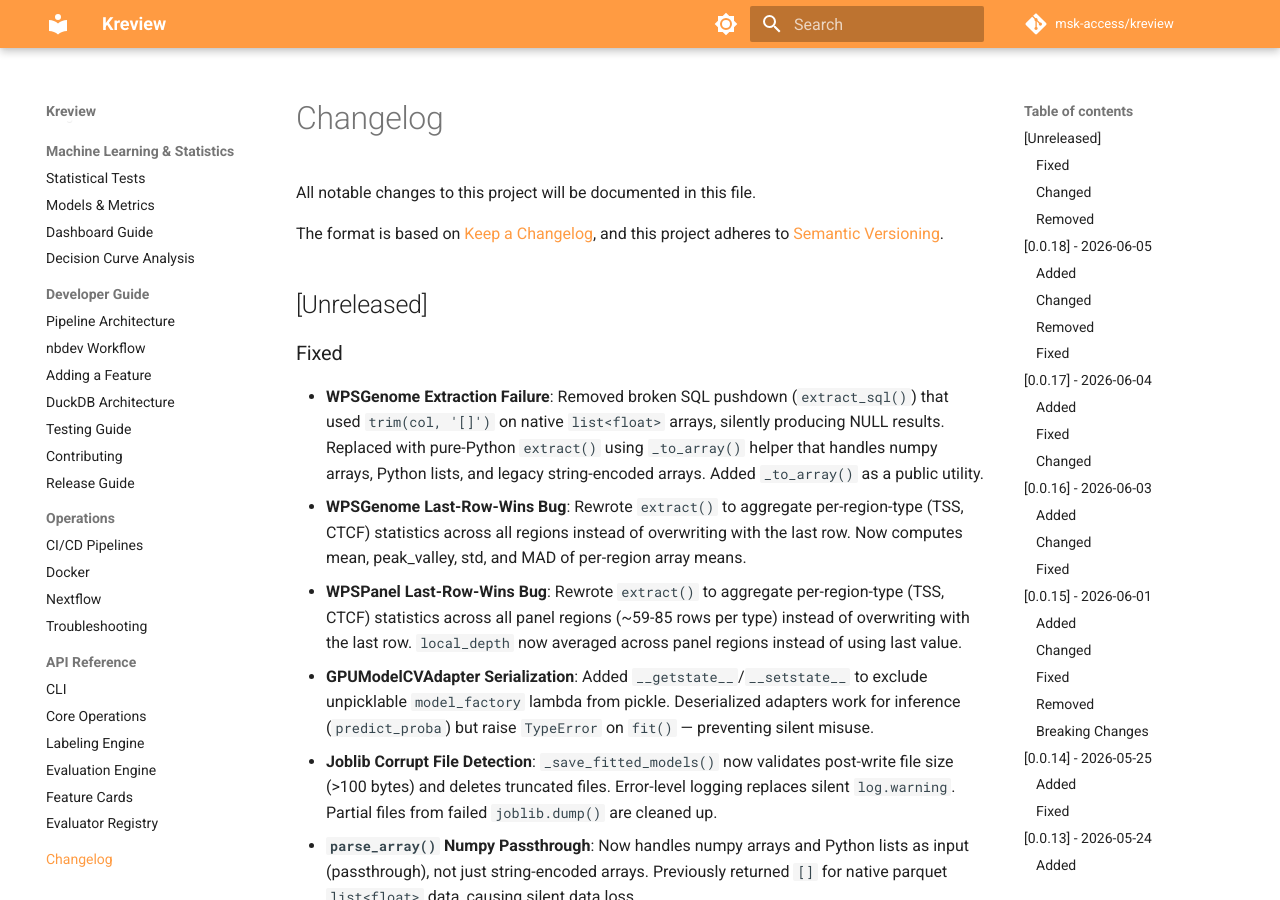
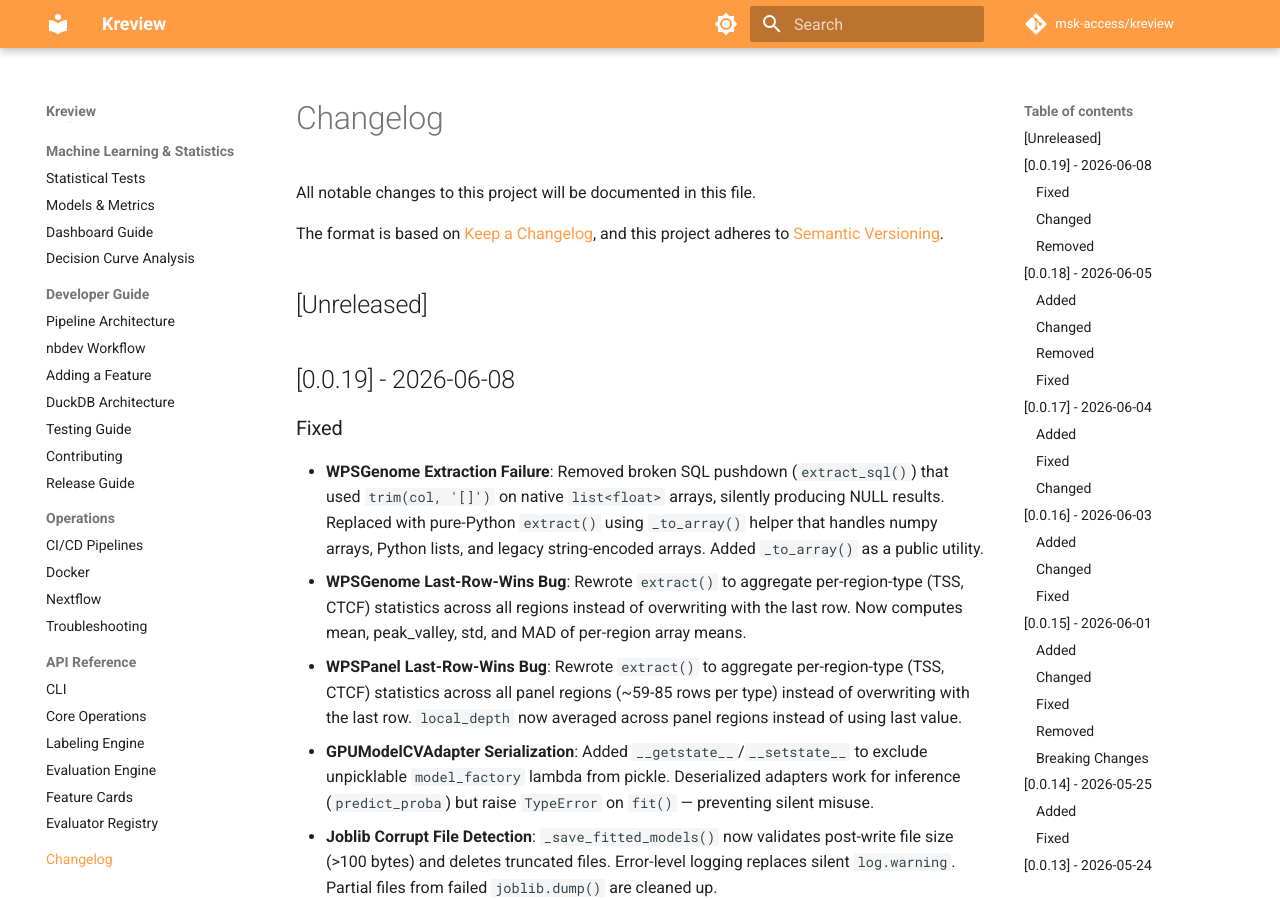
Before and after one commit to msk-access/kreview, an MkDocs documentation site: the page built from docs/changelog.md, in a window 1280 px wide and 900 px high. Built offline with MkDocs 1.6.1 and Material for MkDocs 9.7.7, drawn with Linux system fonts in a browser that asks for light colours; comment, search, counter and statistics services are not loaded; the version menu is left out.

Commit message:
release: v0.0.19

```diff
--- a/docs/changelog.md
+++ b/docs/changelog.md
@@ -6,6 +6,8 @@ The format is based on [Keep a Changelog](https://keepachangelog.com/en/1.0.0/),
 and this project adheres to [Semantic Versioning](https://semver.org/spec/v2.0.0.html).
 
 ## [Unreleased]
+
+## [0.0.19] - 2026-06-08
 
 ### Fixed
 - **WPSGenome Extraction Failure**: Removed broken SQL pushdown (`extract_sql()`) that used `trim(col, '[]')` on native `list<float>` arrays, silently producing NULL results. Replaced with pure-Python `extract()` using `_to_array()` helper that handles numpy arrays, Python lists, and legacy string-encoded arrays. Added `_to_array()` as a public utility.
--- a/kreview/__init__.py
+++ b/kreview/__init__.py
@@ -1 +1 @@
-__version__ = "0.0.18"
+__version__ = "0.0.19"
```
Also changed, not shown: CHANGELOG.md (+2 -0 lines), 2 other files.
